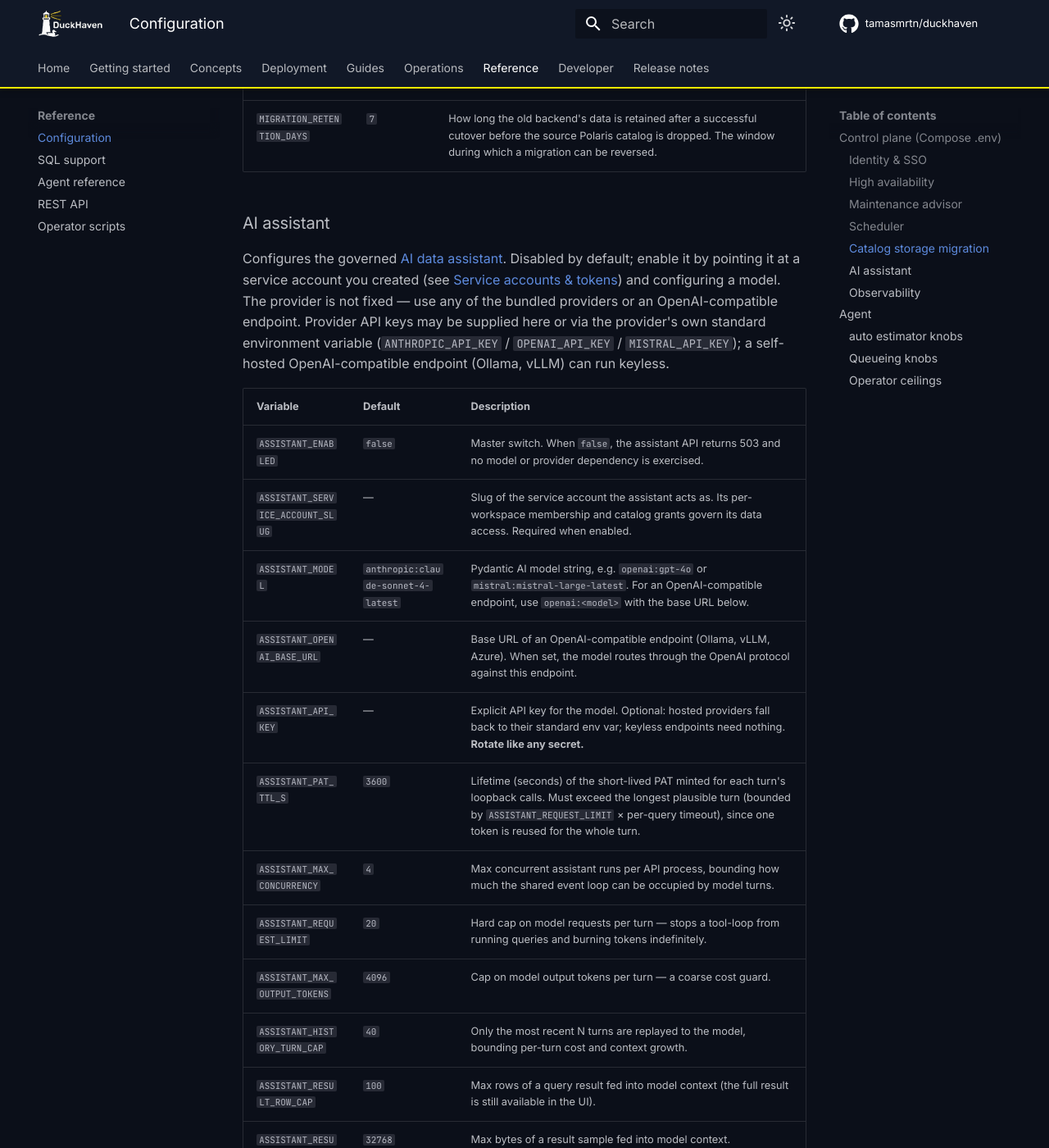
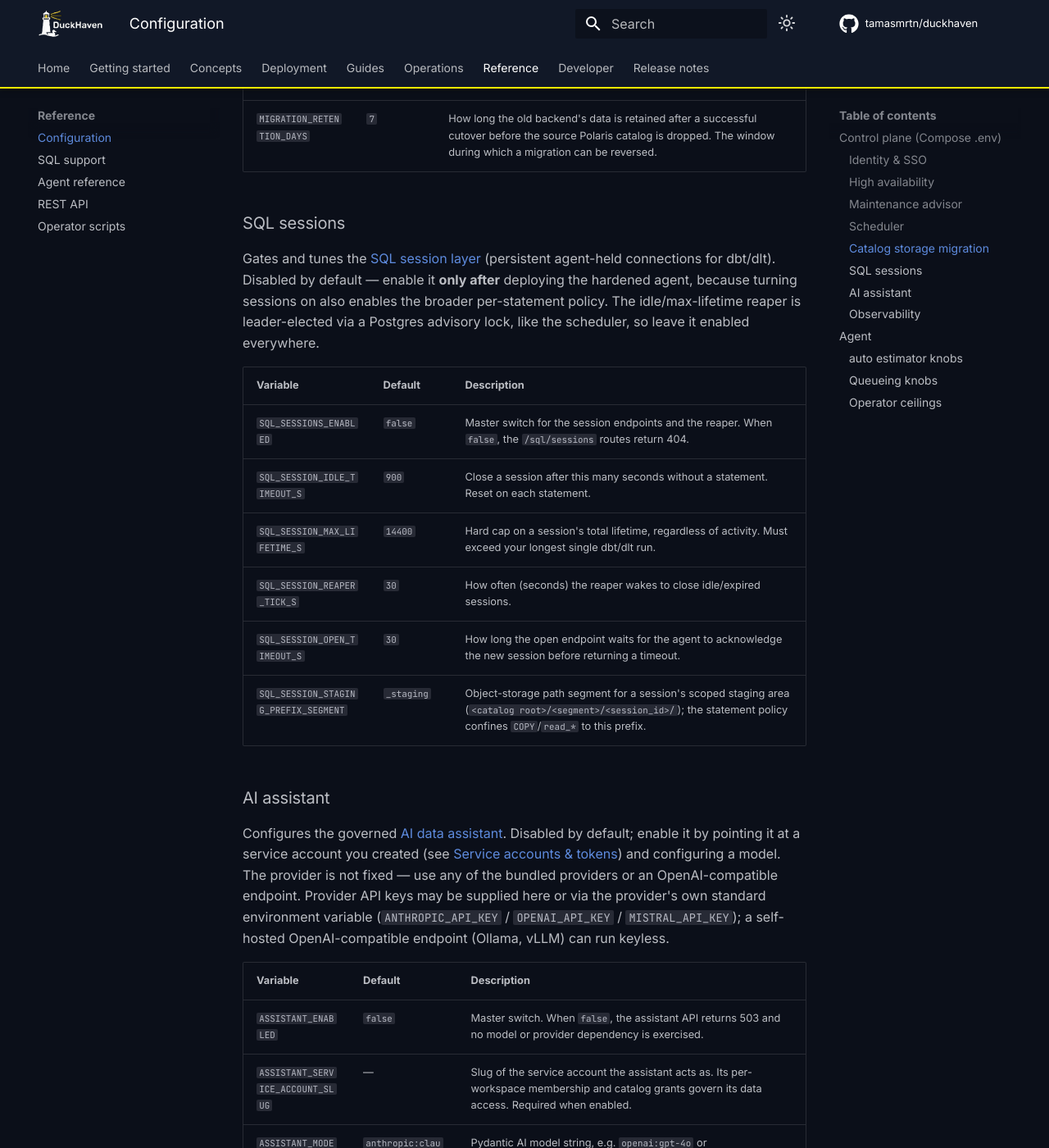
Before and after one commit to tamasmrtn/duckhaven, an MkDocs documentation site: the page built from docs/reference/configuration.md, in a window 1280 px wide and 1400 px high, scrolled down 5802 px. Shown: the whole window at 82% size. Built offline with MkDocs 1.6.1 and Material for MkDocs 9.7.7, drawn with Linux system fonts in a browser that asks for light colours; comment, search, counter and statistics services are not loaded; some of the changed text lies outside the part shown.

Commit message:
Document the SQL session layer
New concepts/sql-sessions.md covering session lifecycle, agent pinning, idle/max
timeouts, the capability-scoped statement policy, staging + the credential-vending
seam (with its honest limits), and the sandbox. Adds the SQL sessions + sandbox
config knobs to the reference and a note to the I8 invariant.

```diff
--- a/docs/reference/configuration.md
+++ b/docs/reference/configuration.md
@@ -124,6 +124,22 @@
 | `MIGRATION_RUNNER_TICK_S` | `30` | How often (seconds) the runner wakes to claim and advance an in-flight migration. |
 | `MIGRATION_RETENTION_DAYS` | `7` | How long the old backend's data is retained after a successful cutover before the source Polaris catalog is dropped. The window during which a migration can be reversed. |
 
+### SQL sessions
+
+Gates and tunes the [SQL session layer](../concepts/sql-sessions.md) (persistent agent-held connections for
+dbt/dlt). Disabled by default — enable it **only after** deploying the hardened agent, because turning sessions on also
+enables the broader per-statement policy. The idle/max-lifetime reaper is leader-elected via a Postgres advisory lock,
+like the scheduler, so leave it enabled everywhere.
+
+| Variable | Default | Description |
+|---|---|---|
+| `SQL_SESSIONS_ENABLED` | `false` | Master switch for the session endpoints and the reaper. When `false`, the `/sql/sessions` routes return 404. |
+| `SQL_SESSION_IDLE_TIMEOUT_S` | `900` | Close a session after this many seconds without a statement. Reset on each statement. |
+| `SQL_SESSION_MAX_LIFETIME_S` | `14400` | Hard cap on a session's total lifetime, regardless of activity. Must exceed your longest single dbt/dlt run. |
+| `SQL_SESSION_REAPER_TICK_S` | `30` | How often (seconds) the reaper wakes to close idle/expired sessions. |
+| `SQL_SESSION_OPEN_TIMEOUT_S` | `30` | How long the open endpoint waits for the agent to acknowledge the new session before returning a timeout. |
+| `SQL_SESSION_STAGING_PREFIX_SEGMENT` | `_staging` | Object-storage path segment for a session's scoped staging area (`<catalog root>/<segment>/<session_id>/`); the statement policy confines `COPY`/`read_*` to this prefix. |
+
 ### AI assistant
 
 Configures the governed [AI data assistant](../concepts/assistant.md). Disabled by default; enable it by pointing it at
@@ -174,6 +190,8 @@
 | `MEMORY_LIMIT_BYTES` | No | `6442450944` (6 GB) | Per-query memory ceiling. |
 | `MAX_CONCURRENCY_PROFILE` | No | `auto` | Reservation sizing: `auto` (EXPLAIN-estimated per query) or a static slot ladder (`single`/`equal_2`/`decaying_2`/`decaying_3`). See [Runbook §6](../operations/runbook.md#6-query-queueing-concurrency). |
 | `PROFILING_ENABLED` | No | `true` | Capture DuckDB's post-execution query profile and return it on `query_done`. Set `false` to disable. |
+| `SESSION_RESERVATION_BYTES` | No | `268435456` (256 MB) | Memory a held [SQL session](../concepts/sql-sessions.md) reserves for its lifetime (fixes the connection's `memory_limit`), clamped to the agent's budget. |
+| `SANDBOX_DISABLED_FILESYSTEMS` | No | — | DuckDB `disabled_filesystems` applied to every connection, e.g. `HTTPFileSystem` to block `COPY … TO 'http://…'`. Off by default; the bundled plain-HTTP Polaris/MinIO would break if HTTP is disabled, so set only on an HTTPS-only, egress-restricted deployment. |
 | `OTEL_EXPORTER_OTLP_ENDPOINT` | No | — | OTLP (http/protobuf) endpoint to export traces to; the compose files default it to the bundled collector. Unset/empty disables tracing entirely. See [Distributed tracing](../operations/tracing.md). |
 | `OTEL_SERVICE_NAME` | No | `duckhaven-agent` | Service name reported on spans. |
 
--- a/mkdocs.yml
+++ b/mkdocs.yml
@@ -101,6 +101,7 @@
       - Agents: concepts/agents.md
       - Storage backends: concepts/storage-backends.md
       - Query execution: concepts/query-execution.md
+      - SQL sessions: concepts/sql-sessions.md
       - Permissions: concepts/permissions.md
       - AI assistant: concepts/assistant.md
       - Metadata: concepts/metadata.md
```
Also changed, not shown: docs/concepts/architecture.md (+4 -1 lines), docs/concepts/sql-sessions.md (added, +93 -0 lines).
